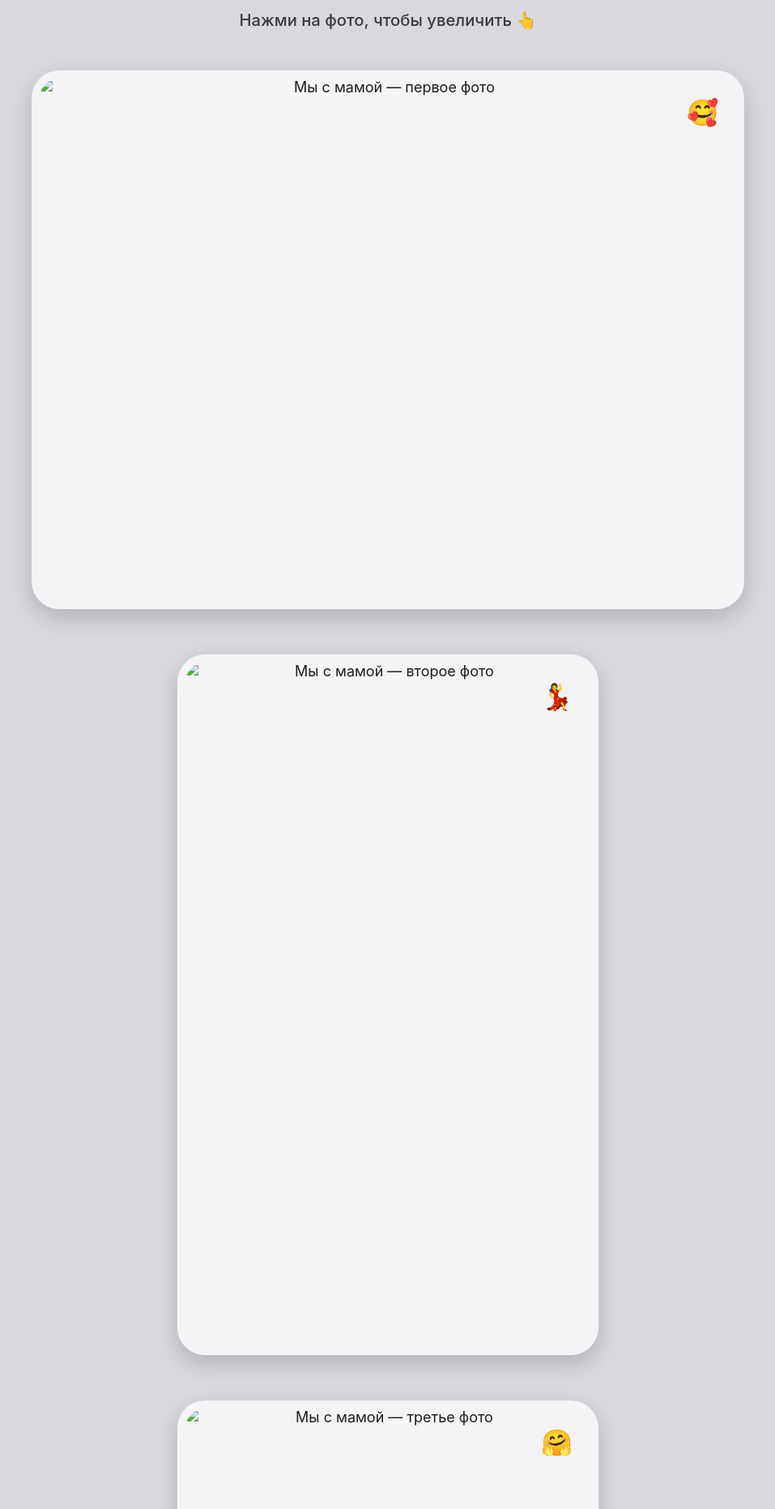
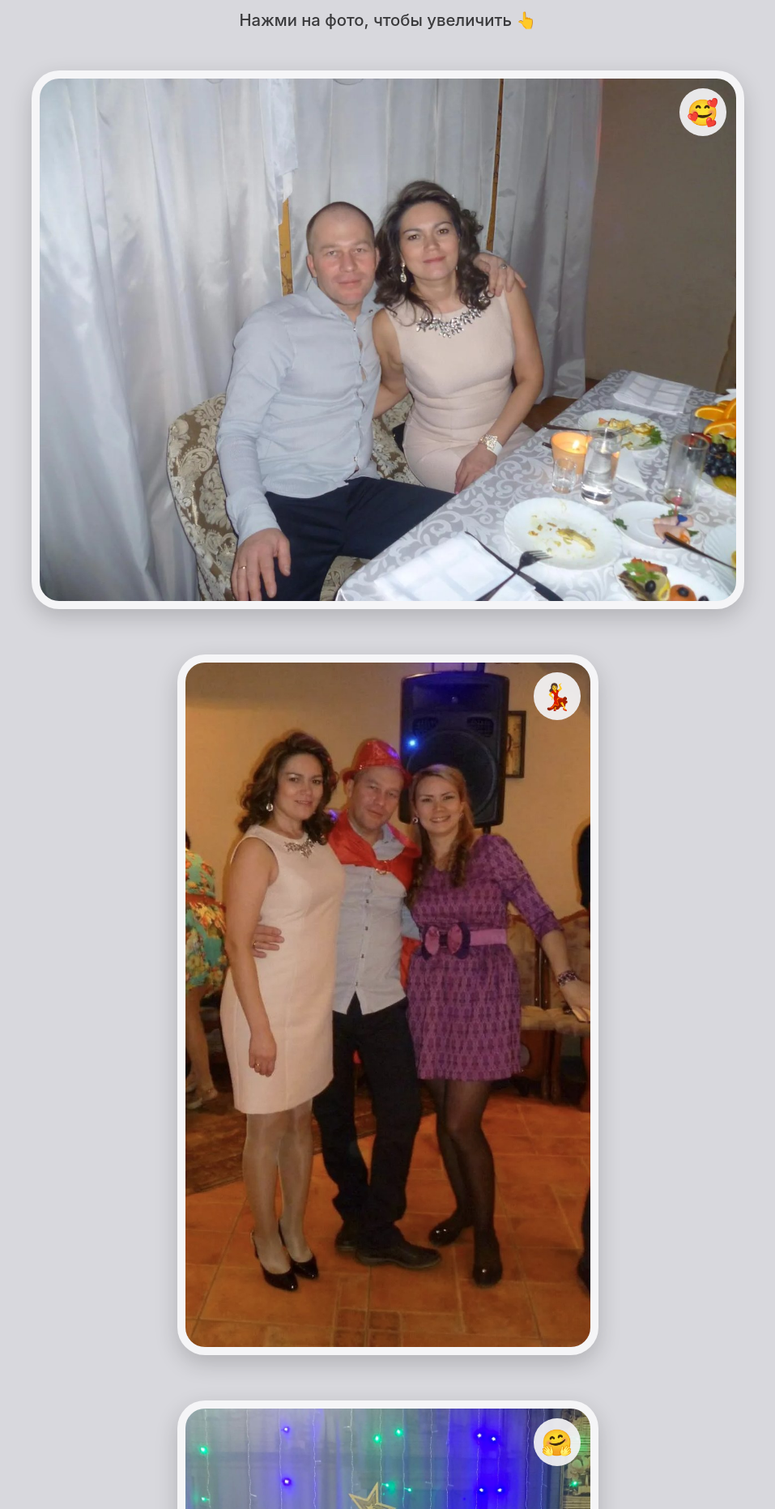
Before and after one commit to doooraaa/happy, a plain HTML site: page index.html in a window 1280 px wide. Shown: the part 1877-3740 px from the top of the page at 81% size, without its empty margins (161-1118 px from the left). Drawn offline with Linux system fonts and the light colour scheme.

Commit message:
Update index.html

```diff
--- a/index.html
+++ b/index.html
@@ -77,15 +77,15 @@
       <div class="gallery">
 
         <figure class="card reveal">
-          <button class="card__frame" type="button" data-badge="🥰" aria-label="Открыть первое фото на весь экран"><img src="photos/photo-1.jpg" alt="Мы с мамой — первое фото" width="1400" height="1050" loading="lazy"></button>
+          <button class="card__frame" type="button" data-badge="🥰" aria-label="Открыть первое фото на весь экран"><img src="photo-1.jpg" alt="Мы с мамой — первое фото" width="1400" height="1050" loading="lazy"></button>
         </figure>
 
         <figure class="card card--portrait reveal">
-          <button class="card__frame" type="button" data-badge="💃" aria-label="Открыть второе фото на весь экран"><img src="photos/photo-2.jpg" alt="Мы с мамой — второе фото" width="724" height="1224" loading="lazy"></button>
+          <button class="card__frame" type="button" data-badge="💃" aria-label="Открыть второе фото на весь экран"><img src="photo-2.jpg" alt="Мы с мамой — второе фото" width="724" height="1224" loading="lazy"></button>
         </figure>
 
         <figure class="card card--portrait reveal">
-          <button class="card__frame" type="button" data-badge="🤗" aria-label="Открыть третье фото на весь экран"><img src="photos/photo-3.jpg" alt="Мы с мамой — третье фото" width="1050" height="1400" loading="lazy"></button>
+          <button class="card__frame" type="button" data-badge="🤗" aria-label="Открыть третье фото на весь экран"><img src="photo-3.jpg" alt="Мы с мамой — третье фото" width="1050" height="1400" loading="lazy"></button>
         </figure>
 
       </div>
```
